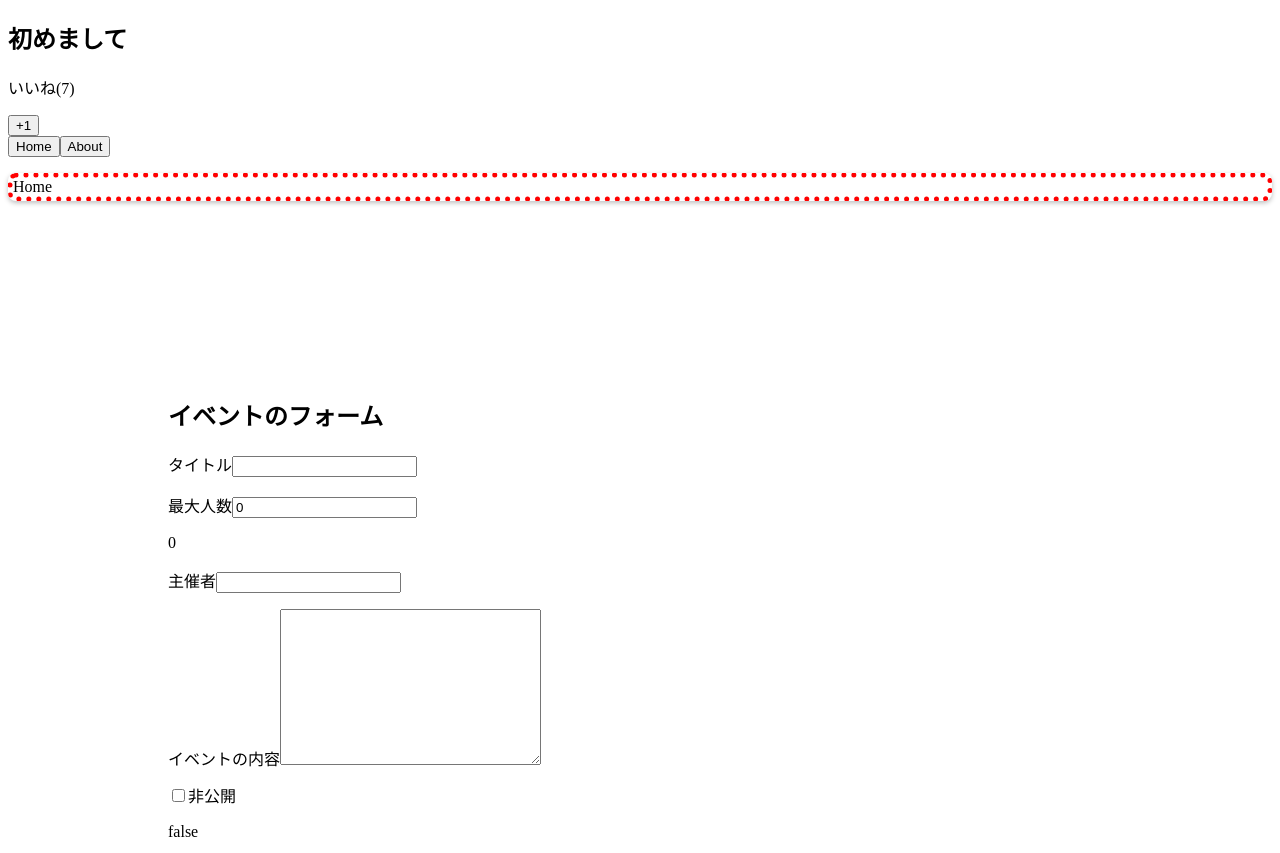
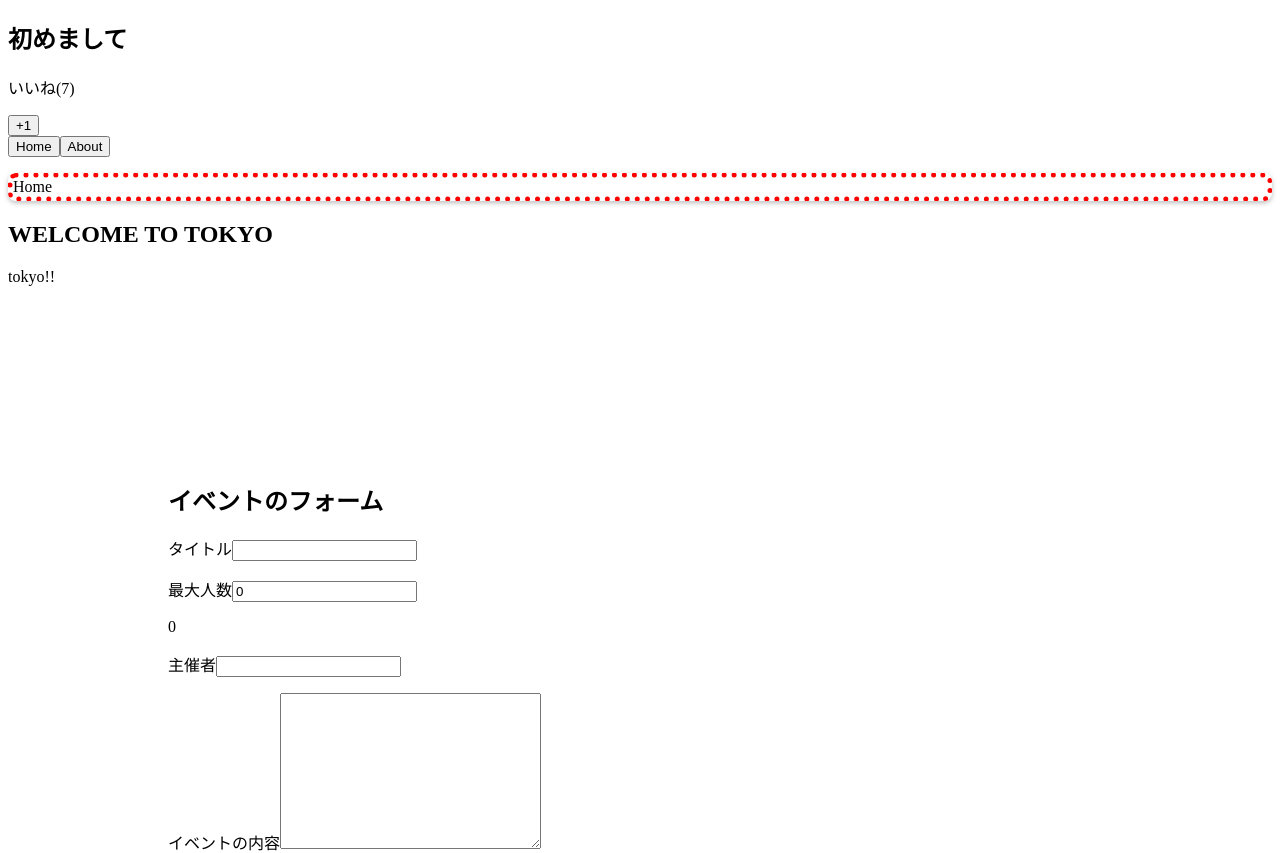
Before and after one commit to k-kudo-hub/vuejs-practice, a Vue app: page / in a window 1280 px wide. Shown: the top 853 px of the page. Built offline with nearby package versions, Linux system fonts and the light colour scheme.

Commit message:
フィルターを用いてテキストフォーマットを作成する

```diff
--- a/src/components/Home.vue
+++ b/src/components/Home.vue
@@ -1,11 +1,27 @@
 <template>
-  <p v-border:dotted.round.shadow="{width: '5px', color: 'red'}">Home</p>
-  <!-- （注）引数は一つしか取れない -->
+  <div>
+    <p v-border:dotted.round.shadow="{width: '5px', color: 'red'}">Home</p>
+    <!-- （注）引数は一つしか取れない -->
+    <h2>{{ title | upperCase }}</h2>
+    <p>{{ subTitle | lowerCase }}</p>
+  </div>
 </template>
 
 <script>
 // ローカル登録。thisは使うことができない
 export default {
+  data(){
+    return {
+      tmpData:"Hello",
+      title: "Welcome to Tokyo",
+      subTitle: "Tokyo!!",
+    }
+  },
+  filters: {
+    lowerCase(value) {
+      return value.toLowerCase();
+    }
+  },
   directives: {
     border(el, binding) {
       el.style.borderWidth = binding.value.width;
--- a/src/main.js
+++ b/src/main.js
@@ -4,9 +4,9 @@
 
 Vue.config.productionTip = false
 Vue.component('LikeNumber',LikeNumber);
-// Vue.directive("border", function(el, binding) {
-//   // bind/updateに適用される
-// });
+Vue.filter("upperCase", function(value) {
+  return value.toUpperCase();
+});
 
 new Vue({
   render: h => h(App),
```
